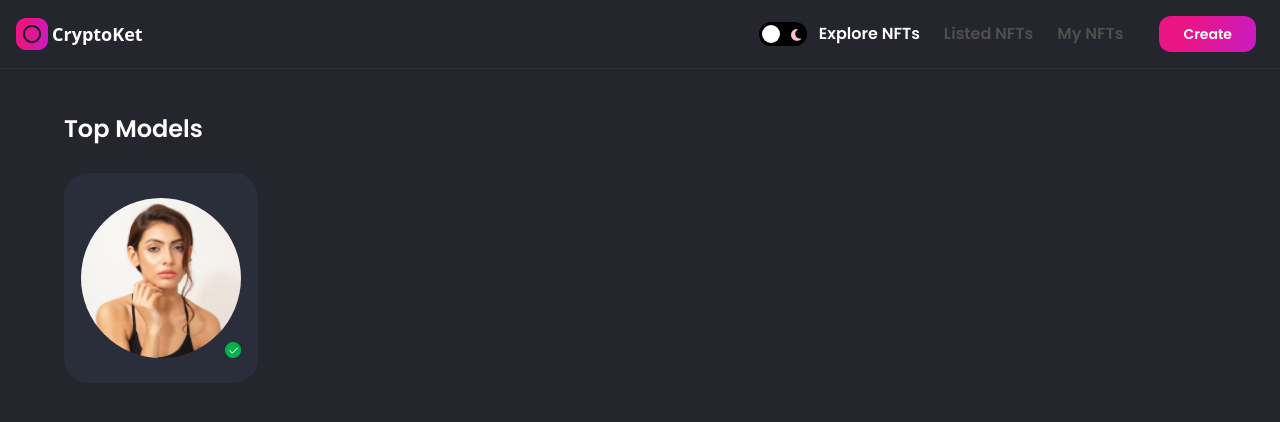
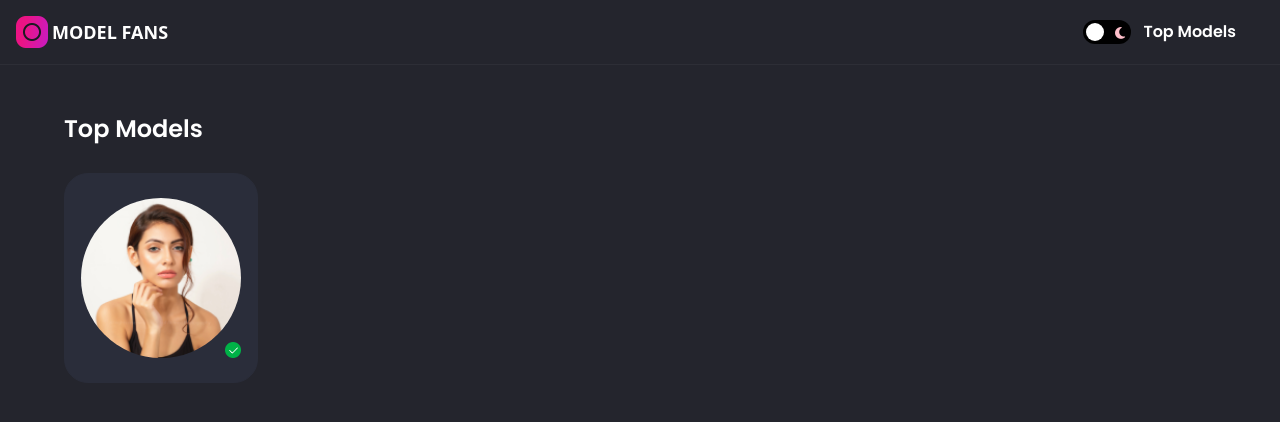
Before and after one commit to QUANDEVV/NEXT.JS-TAILWIND-MODEL-APP, a Next.js app: page / in a window 1280 px wide. Shown: the top 422 px of the page. Built offline with nearby package versions, Linux system fonts and the light colour scheme.

Commit message:
commit on 'origin'

```diff
--- a/components/Navbar.js
+++ b/components/Navbar.js
@@ -23,7 +23,7 @@
 
   return (
     <ul className={`list-none flexCenter flex-row ${isMobile && 'flex-col h-full'}`}>
-      {['Explore NFTs', 'Listed NFTs', 'My NFTs'].map((item, i) => (
+      {['Top Models'].map((item, i) => (
         <li
           key={i}
           onClick={() => {
@@ -49,15 +49,7 @@
 
   return hasConnected ? (
     <div className="flexCenter">
-      <Button
-        btnName="Create"
-        btnType="primary"
-        classStyles="mx-2 rounded-xl"
-        handleClick={() => {
-          setActive('');
-          router.push('/create-nft');
-        }}
-      />
+
     </div>
   ) : (
     <Button
@@ -71,7 +63,7 @@
 const checkActive = (active, setActive, router) => {
   switch (router.pathname) {
     case '/':
-      if (active !== 'Explore NFTs') setActive('Explore NFTs');
+      if (active !== 'Top Models') setActive('Top Models');
       break;
     case '/created-nfts':
       if (active !== 'Listed NFTs') setActive('Listed NFTs');
@@ -89,7 +81,7 @@
 
 const Navbar = () => {
   const { theme, setTheme } = useTheme();
-  const [active, setActive] = useState('Explore NFTs');
+  const [active, setActive] = useState('Top Models');
   const [isOpen, setIsOpen] = useState(false);
   const router = useRouter();
 
@@ -116,7 +108,7 @@
         <Link href="/">
           <div className="flexCenter md:hidden cursor-pointer" onClick={() => setActive('Explore NFTs')}>
             <Image src={images.logo02} objectFit="contain" width={32} height={32} alt="logo" />
-            <p className=" dark:text-white text-nft-black-1 font-semibold text-lg ml-1">CryptoKet</p>
+            <p className=" dark:text-white text-nft-black-1 font-semibold text-lg ml-1">MODEL FANS</p>
           </div>
         </Link>
         <Link href="/">
@@ -128,6 +120,7 @@
             }}
           >
             <Image src={images.logo02} objectFit="contain" width={32} height={32} alt="logo" />
+            <p className=" dark:text-white text-nft-black-1 font-semibold text-lg ml-1">MODEL FANS</p>
           </div>
         </Link>
       </div>
```
